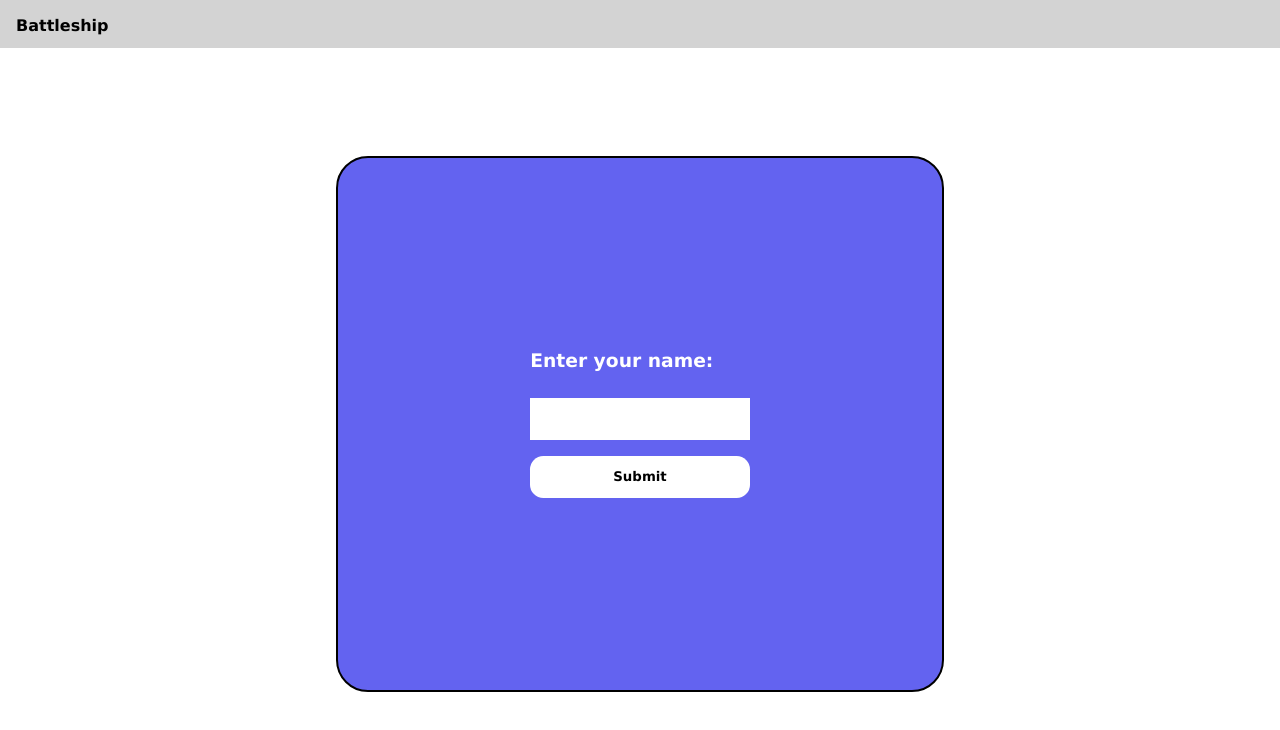
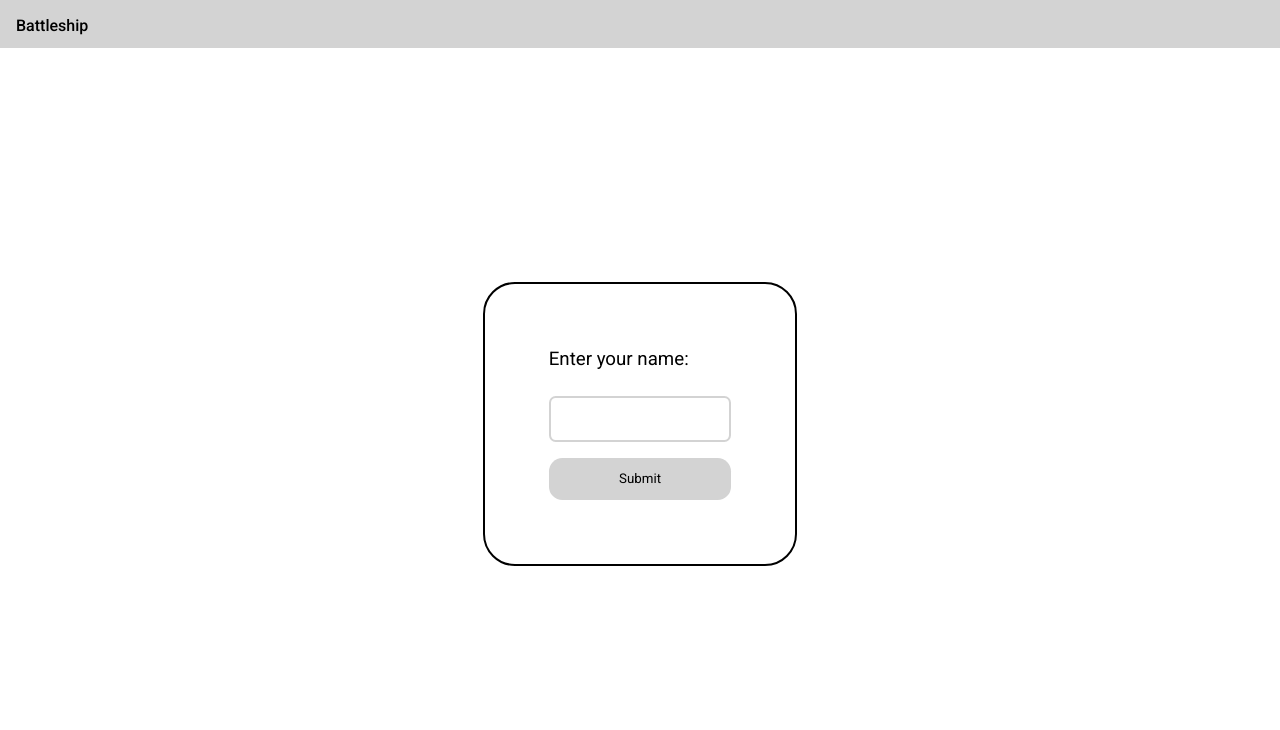
Before and after one commit to achytent/battleship, a website built with webpack: page dist/index.html in a window 1280 px wide. Built offline with Linux system fonts and the light colour scheme.

Commit message:
Style changes

```diff
--- a/src/index.js
+++ b/src/index.js
@@ -88,10 +88,10 @@ function addListenerForAttacks() {
       const result = computerBoard.recieveAttack(x, y);
       switch (result) {
         case 'HIT':
-          event.target.textContent = 'X';
+          event.target.style.backgroundColor = 'red';
           break;
         case 'MISS':
-          event.target.textContent = '.';
+          event.target.style.backgroundColor = 'lightgray';
           break;
         case 'SUNK':
           alert('cannot attack sunk ship');
@@ -110,10 +110,10 @@ function hitBack() {
   const hitCell = document.querySelector(`[data-id="${y * 10 + x}"]`);
   switch (result) {
     case 'HIT':
-      hitCell.textContent = 'X';
+      hitCell.style.backgroundColor = 'red';
       break;
     case 'MISS':
-      hitCell.textContent = '.';
+      hitCell.style.backgroundColor = 'lightgray';
       break;
     case 'ERR':
       hitBack();
--- a/src/style.css
+++ b/src/style.css
@@ -1,10 +1,11 @@
+@import url('https://fonts.googleapis.com/css2?family=Roboto:wght@400;500&display=swap');
+
 * {
   margin: 0;
   padding: 0;
   box-sizing: border-box;
-  font-family: 'Lucida Sans', 'Lucida Sans Regular', 'Lucida Grande',
-    'Lucida Sans Unicode', Geneva, Verdana, sans-serif;
-  font-weight: 600;
+  font-family: 'Roboto', sans-serif;
+  font-weight: 400;
 }
 
 .header {
@@ -12,6 +13,7 @@
   height: 3em;
   background-color: lightgray;
   padding: 1em;
+  font-weight: 500;
 }
 
 .gamebody {
@@ -33,7 +35,6 @@
 
 .gamefield .cell {
   border: 1px black solid;
-  background-color: lightblue;
   width: 50px;
   height: 50px;
   display: flex;
@@ -42,13 +43,11 @@
 }
 
 .modal {
-  background-color: rgb(99, 99, 240);
-  padding: 12em;
+  padding: 4em;
   display: grid;
   grid-template-rows: 3em 1fr;
   border: 2px black solid;
   border-radius: 2em;
-  color: white;
 }
 
 .modal > form {
@@ -61,12 +60,13 @@
   border: 0px;
   border-radius: 1em;
   padding: 1em 3em;
-  background-color: white;
+  background-color: lightgray;
 }
 
 .modal input[type='text'] {
   padding: 1em;
-  border: none;
+  border: 2px solid lightgray;
+  border-radius: 0.5em;
 }
 
 .invisible {
@@ -75,4 +75,17 @@
 
 .visible {
   position: absolute;
+  animation-name: animatetop;
+  animation-duration: 0.4s;
 }
+
+@keyframes animatetop {
+  from {
+    top: -300px;
+    opacity: 0;
+  }
+  to {
+    top: 0;
+    opacity: 1;
+  }
+}
```
Also changed, not shown: dist/main.js.
